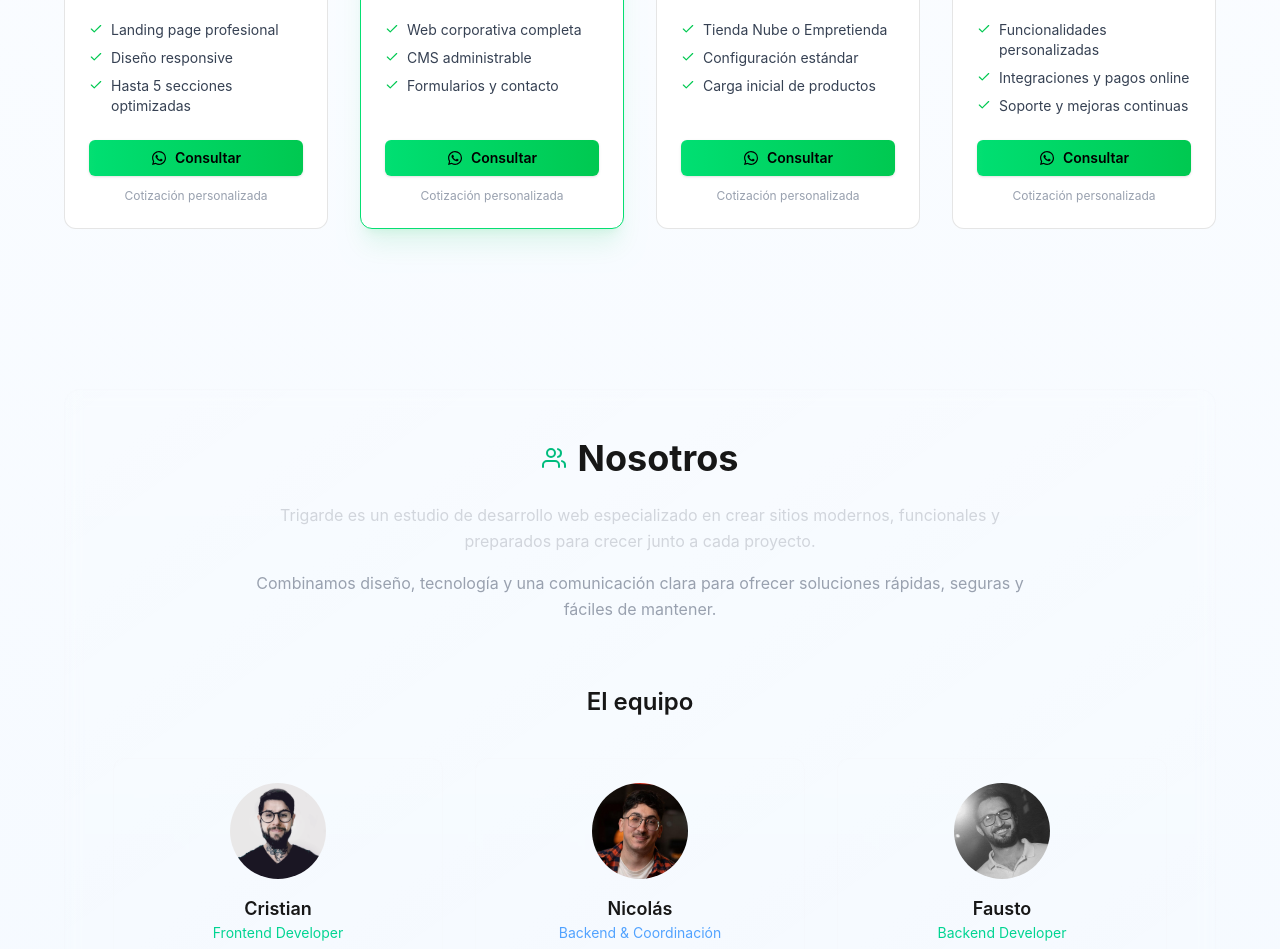
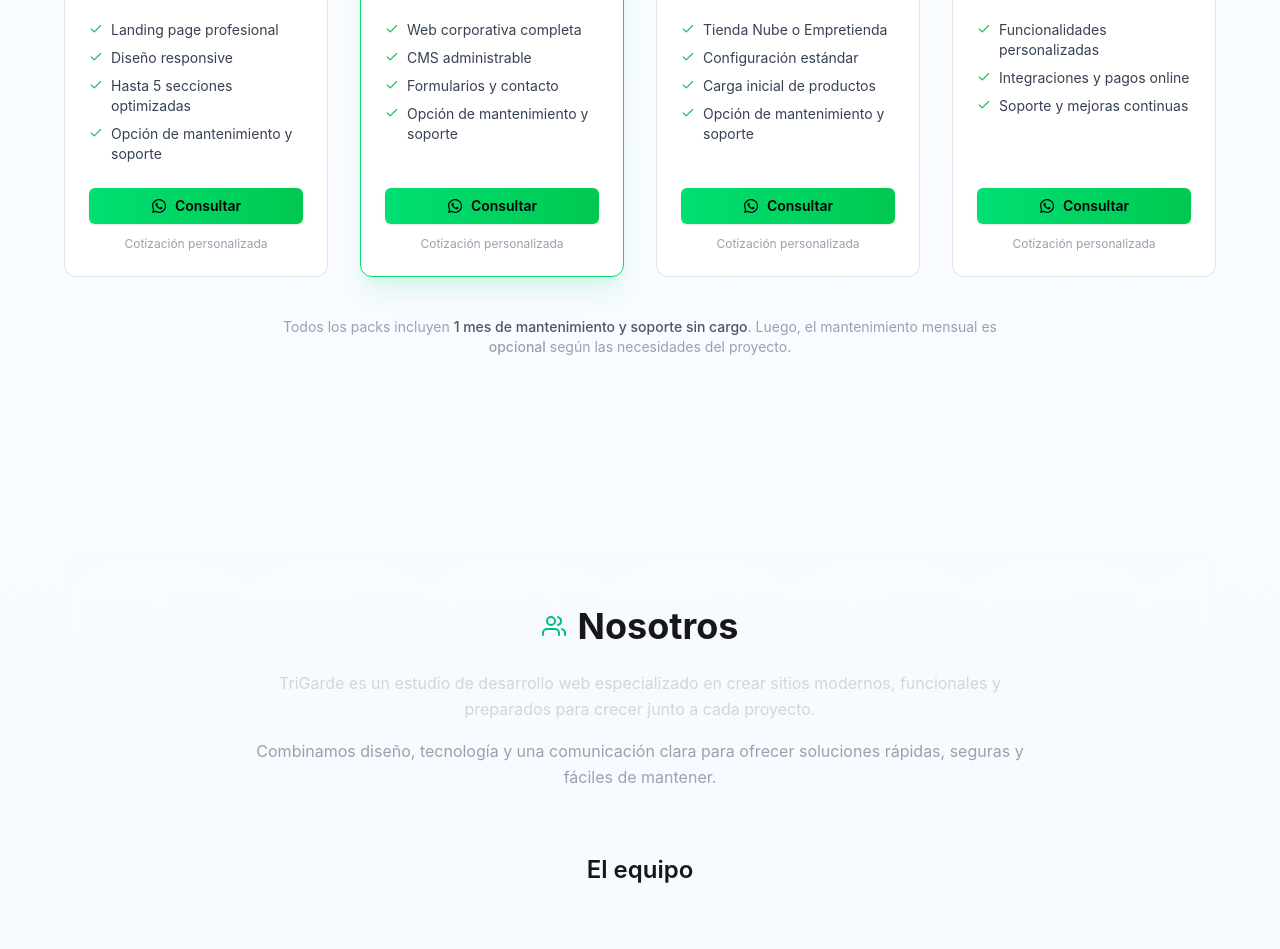
Before and after one commit to cristiandlv/TriGarden, a Next.js app: page / in a window 1280 px wide. Shown: the part 1140-2089 px from the top of the page. Built offline with nearby package versions, Linux system fonts and the light colour scheme.

Commit message:
add: support pack

```diff
--- a/app/components/About.tsx
+++ b/app/components/About.tsx
@@ -16,7 +16,7 @@ export default function About() {
             </h2>
 
             <p className="mt-6 text-gray-300 leading-relaxed">
-              Trigarde es un estudio de desarrollo web especializado en crear
+              TriGarde es un estudio de desarrollo web especializado en crear
               sitios modernos, funcionales y preparados para crecer junto a cada
               proyecto.
             </p>
@@ -92,7 +92,7 @@ export default function About() {
 
                 <h4 className="font-semibold text-lg">Fausto</h4>
                 <p className="text-sm text-emerald-400 mb-3">
-                  Backend Developer
+                  Full Stack Developer
                 </p>
 
                 <p className="text-sm text-gray-400 leading-relaxed">
--- a/app/components/Contact.tsx
+++ b/app/components/Contact.tsx
@@ -12,6 +12,7 @@ export default function Contact() {
   const [sent, setSent] = useState(false);
   const [loading, setLoading] = useState(false);
   const [error, setError] = useState("");
+
 
   async function handleSubmit(e: React.FormEvent<HTMLFormElement>) {
     e.preventDefault();
@@ -123,6 +124,18 @@ export default function Contact() {
                     {loading ? "Enviando..." : "Enviar mensaje"}
                   </button>
                 </div>
+                <p className="text-center text-xs text-gray-400 mt-3">
+  ¿Preferís otro canal?{" "}
+  <a
+    href={`https://wa.me/5492644399880?text=${whatsappMessage}`}
+    target="_blank"
+    rel="noopener noreferrer"
+    className="underline hover:text-green-600 transition"
+  >
+    Escribinos por WhatsApp
+  </a>
+</p>
+
               </form>
             ) : (
               <div className="mt-12 flex flex-col items-center gap-4 text-center">
--- a/app/components/Packs.tsx
+++ b/app/components/Packs.tsx
@@ -12,6 +12,7 @@ const packs = [
       "Landing page profesional",
       "Diseño responsive",
       "Hasta 5 secciones optimizadas",
+      "Opción de mantenimiento y soporte",
     ],
   },
   {
@@ -22,6 +23,7 @@ const packs = [
       "Web corporativa completa",
       "CMS administrable",
       "Formularios y contacto",
+      "Opción de mantenimiento y soporte",
     ],
   },
   {
@@ -31,6 +33,7 @@ const packs = [
       "Tienda Nube o Empretienda",
       "Configuración estándar",
       "Carga inicial de productos",
+      "Opción de mantenimiento y soporte",
     ],
   },
   {
@@ -52,10 +55,13 @@ export default function Packs() {
           Soluciones y Packs
         </h2>
 
+
         <p className="text-center text-gray-500 dark:text-gray-400 max-w-2xl mx-auto mb-14">
           Diseñamos soluciones digitales adaptadas a distintos objetivos y
           niveles de complejidad.
         </p>
+
+
 
         <div className="grid gap-8 sm:grid-cols-2 lg:grid-cols-4">
           {packs.map((p, i) => (
@@ -129,7 +135,12 @@ export default function Packs() {
             </motion.article>
           ))}
         </div>
+        <p className="text-center text-sm text-gray-400 max-w-3xl mx-auto mb-10 mt-10">
+          Todos los packs incluyen <span className="font-medium text-gray-600 dark:text-gray-300">1 mes de mantenimiento y soporte sin cargo</span>.
+          Luego, el mantenimiento mensual es <span className="font-medium">opcional</span> según las necesidades del proyecto.
+        </p>
       </div>
+
     </section>
   );
 }
```
